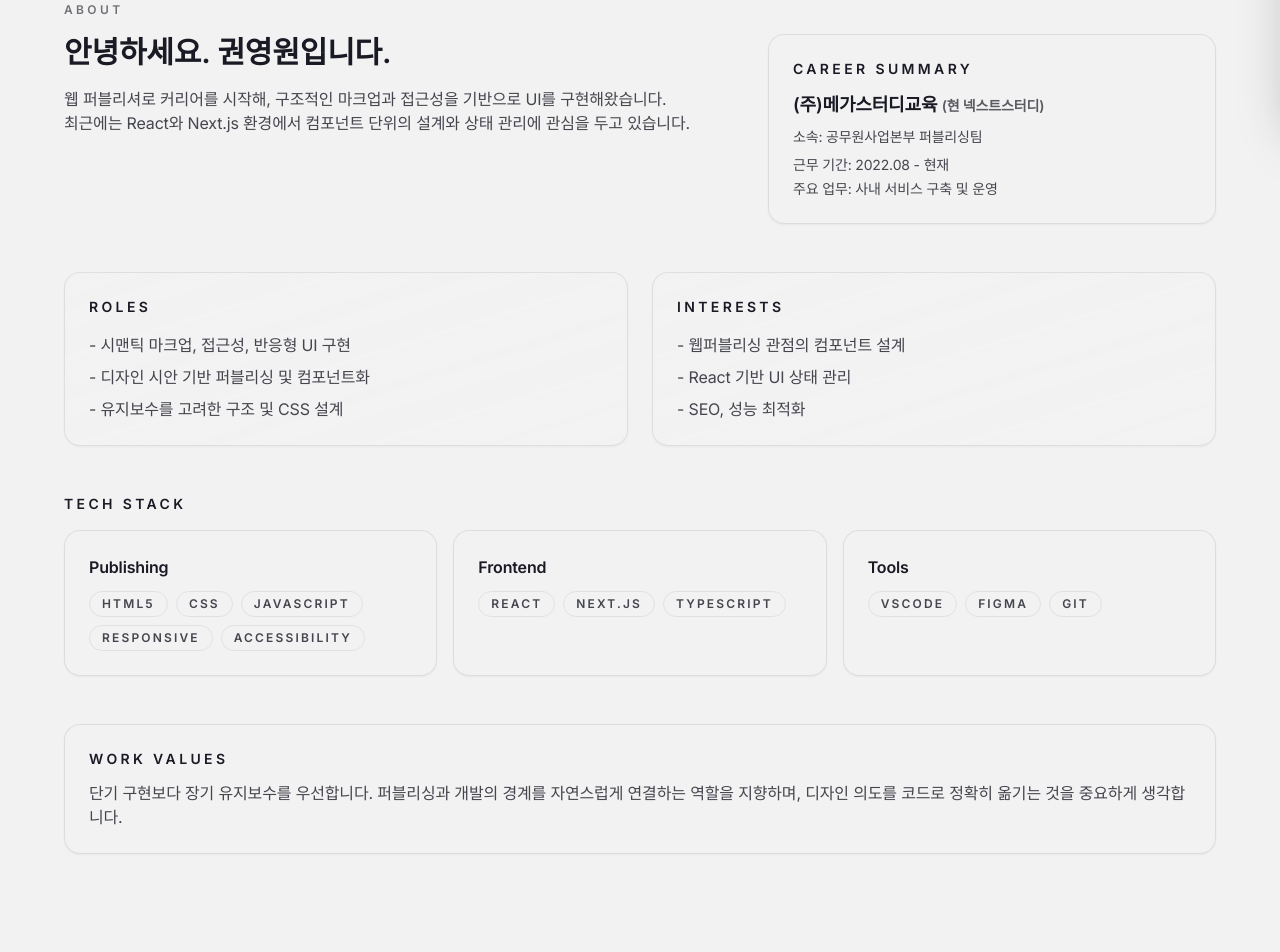
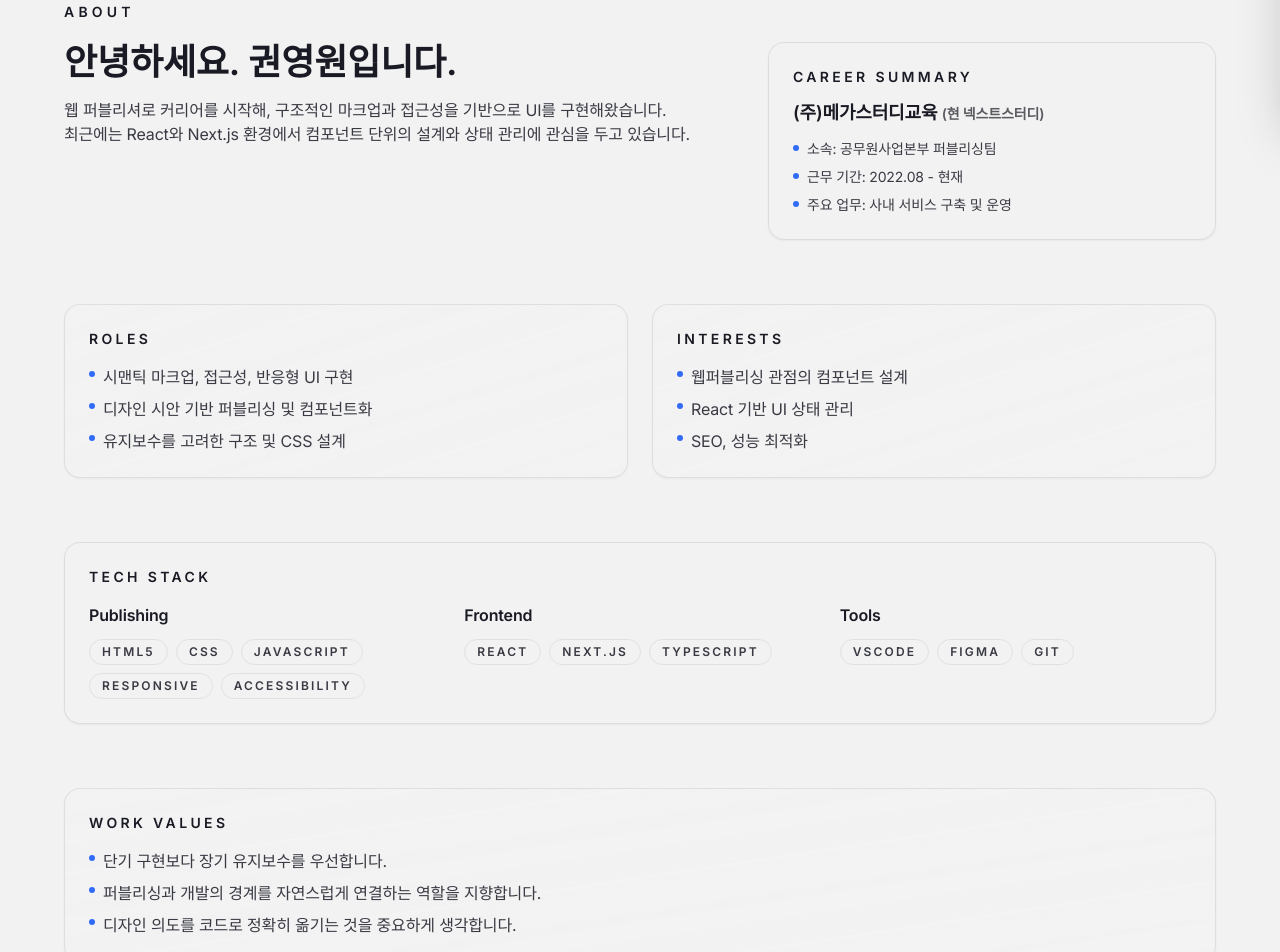
Before and after one commit to yonnonline/portfolio-2025, a Next.js app: page / in a window 1280 px wide. Shown: the part 680-1632 px from the top of the page. Built offline with nearby package versions, Linux system fonts and the light colour scheme; a web font is replaced by a local one.

Commit message:
refactor: About 컨텐츠 수정

```diff
--- a/components/sections/about.tsx
+++ b/components/sections/about.tsx
@@ -12,6 +12,12 @@ export function AboutSection() {
     "SEO, 성능 최적화"
   ];
 
+  const workValues = [
+    "단기 구현보다 장기 유지보수를 우선합니다.",
+    "퍼블리싱과 개발의 경계를 자연스럽게 연결하는 역할을 지향합니다.",
+    "디자인 의도를 코드로 정확히 옮기는 것을 중요하게 생각합니다."
+  ];
+
   const stacks = {
     Publishing: ["HTML5", "CSS", "JavaScript", "Responsive", "Accessibility"],
     Frontend: ["React", "Next.js", "TypeScript"],
@@ -20,15 +26,18 @@ export function AboutSection() {
 
   return (
     <section id="about" className="border-t border-border/60 bg-background/90 px-5 py-20 sm:px-6 lg:px-8">
-      <div className="mx-auto max-w-6xl space-y-12">
-        <section className="flex flex-col gap-4">
-          <p className="text-xs font-semibold uppercase tracking-[0.28em] text-foreground/60">About</p>
+      <div className="mx-auto max-w-6xl space-y-16">
+        <section className="flex flex-col gap-5">
+          <p className="text-sm font-semibold uppercase tracking-[0.3em] text-foreground">About</p>
           <div className="grid gap-8 lg:grid-cols-[1.2fr_0.8fr] lg:items-start">
             <div className="space-y-4">
-              <h2 className="font-display text-3xl font-semibold leading-tight">안녕하세요. 권영원입니다.</h2>
-              <p className="text-base text-foreground/80">
-                웹 퍼블리셔로 커리어를 시작해, 구조적인 마크업과 접근성을 기반으로 UI를 구현해왔습니다. <br className="hidden sm:block" />최근에는
-                React와 Next.js 환경에서 컴포넌트 단위의 설계와 상태 관리에 관심을 두고 있습니다.
+              <h2 className="font-display text-3xl font-semibold leading-tight text-foreground sm:text-4xl">
+                안녕하세요. 권영원입니다.
+              </h2>
+              <p className="text-base text-foreground/85">
+                웹 퍼블리셔로 커리어를 시작해, 구조적인 마크업과 접근성을 기반으로 UI를 구현해왔습니다.
+                <br className="hidden sm:block" /> 최근에는 React와 Next.js 환경에서 컴포넌트 단위의 설계와
+                상태 관리에 관심을 두고 있습니다.
               </p>
             </div>
             <div className="rounded-2xl border border-border/70 bg-background/80 p-6 shadow-sm">
@@ -36,9 +45,20 @@ export function AboutSection() {
               <p className="mt-3 text-lg font-semibold text-foreground">
                 (주)메가스터디교육 <span className="text-sm text-foreground/70">(현 넥스트스터디)</span>
               </p>
-              <p className="mt-2 text-sm text-foreground/80">소속: 공무원사업본부 퍼블리싱팀</p>
-              <p className="mt-2 text-sm text-foreground/80">근무 기간: 2022.08 - 현재</p>
-              <p className="mt-1 text-sm text-foreground/80">주요 업무: 사내 서비스 구축 및 운영</p>
+              <ul className="mt-3 space-y-2 text-sm text-foreground/85">
+                <li className="flex items-start gap-2">
+                  <span className="mt-1.5 h-1.5 w-1.5 rounded-full bg-accent" aria-hidden />
+                  소속: 공무원사업본부 퍼블리싱팀
+                </li>
+                <li className="flex items-start gap-2">
+                  <span className="mt-1.5 h-1.5 w-1.5 rounded-full bg-accent" aria-hidden />
+                  근무 기간: 2022.08 - 현재
+                </li>
+                <li className="flex items-start gap-2">
+                  <span className="mt-1.5 h-1.5 w-1.5 rounded-full bg-accent" aria-hidden />
+                  주요 업무: 사내 서비스 구축 및 운영
+                </li>
+              </ul>
             </div>
           </div>
         </section>
@@ -46,36 +66,39 @@ export function AboutSection() {
         <section className="grid gap-6 lg:grid-cols-2">
           <div className="rounded-2xl border border-border/70 bg-gradient-to-br from-background to-background/70 p-6 shadow-sm">
             <p className="text-sm font-semibold uppercase tracking-[0.24em] text-foreground">Roles</p>
-            <ul className="mt-4 space-y-2 text-base text-foreground/80">
+            <ul className="mt-4 space-y-2 text-base text-foreground/85">
               {roles.map((item) => (
-                <li key={item}>- {item}</li>
+                <li key={item} className="flex items-start gap-2">
+                  <span className="mt-1.5 h-1.5 w-1.5 rounded-full bg-accent" aria-hidden />
+                  {item}
+                </li>
               ))}
             </ul>
           </div>
           <div className="rounded-2xl border border-border/70 bg-gradient-to-br from-background to-background/70 p-6 shadow-sm">
             <p className="text-sm font-semibold uppercase tracking-[0.24em] text-foreground">Interests</p>
-            <ul className="mt-4 space-y-2 text-base text-foreground/80">
+            <ul className="mt-4 space-y-2 text-base text-foreground/85">
               {interests.map((item) => (
-                <li key={item}>- {item}</li>
+                <li key={item} className="flex items-start gap-2">
+                  <span className="mt-1.5 h-1.5 w-1.5 rounded-full bg-accent" aria-hidden />
+                  {item}
+                </li>
               ))}
             </ul>
           </div>
         </section>
 
-        <section className="space-y-4">
+        <section className="rounded-2xl border border-border/70 bg-background/80 p-6 shadow-sm">
           <p className="text-sm font-semibold uppercase tracking-[0.24em] text-foreground">Tech Stack</p>
-          <div className="grid gap-4 md:grid-cols-3">
+          <div className="mt-4 grid gap-6 md:grid-cols-3">
             {Object.entries(stacks).map(([category, items]) => (
-              <div
-                key={category}
-                className="rounded-2xl border border-border/70 bg-background/80 p-6 shadow-sm"
-              >
+              <div key={category} className="space-y-3">
                 <p className="text-base font-semibold text-foreground">{category}</p>
-                <div className="mt-3 flex flex-wrap gap-2">
+                <div className="flex flex-wrap gap-2">
                   {items.map((item) => (
                     <span
                       key={item}
-                      className="rounded-full border border-border/60 px-3 py-1 text-xs font-semibold uppercase tracking-[0.18em] text-foreground/80"
+                      className="rounded-full border border-border/60 px-3 py-1 text-xs font-semibold uppercase tracking-[0.18em] text-foreground/85"
                     >
                       {item}
                     </span>
@@ -86,12 +109,16 @@ export function AboutSection() {
           </div>
         </section>
 
-        <section className="rounded-2xl border border-border/70 bg-background/80 p-6 shadow-sm">
+        <section className="rounded-2xl border border-border/70 bg-gradient-to-br from-background to-background/70 p-6 shadow-sm">
           <p className="text-sm font-semibold uppercase tracking-[0.24em] text-foreground">Work Values</p>
-          <p className="mt-3 text-base text-foreground/80">
-            단기 구현보다 장기 유지보수를 우선합니다. 퍼블리싱과 개발의 경계를 자연스럽게 연결하는 역할을 지향하며,
-            디자인 의도를 코드로 정확히 옮기는 것을 중요하게 생각합니다.
-          </p>
+          <ul className="mt-4 space-y-2 text-base text-foreground/85">
+            {workValues.map((item) => (
+              <li key={item} className="flex items-start gap-2">
+                <span className="mt-1.5 h-1.5 w-1.5 rounded-full bg-accent" aria-hidden />
+                {item}
+              </li>
+            ))}
+          </ul>
         </section>
       </div>
     </section>
```
